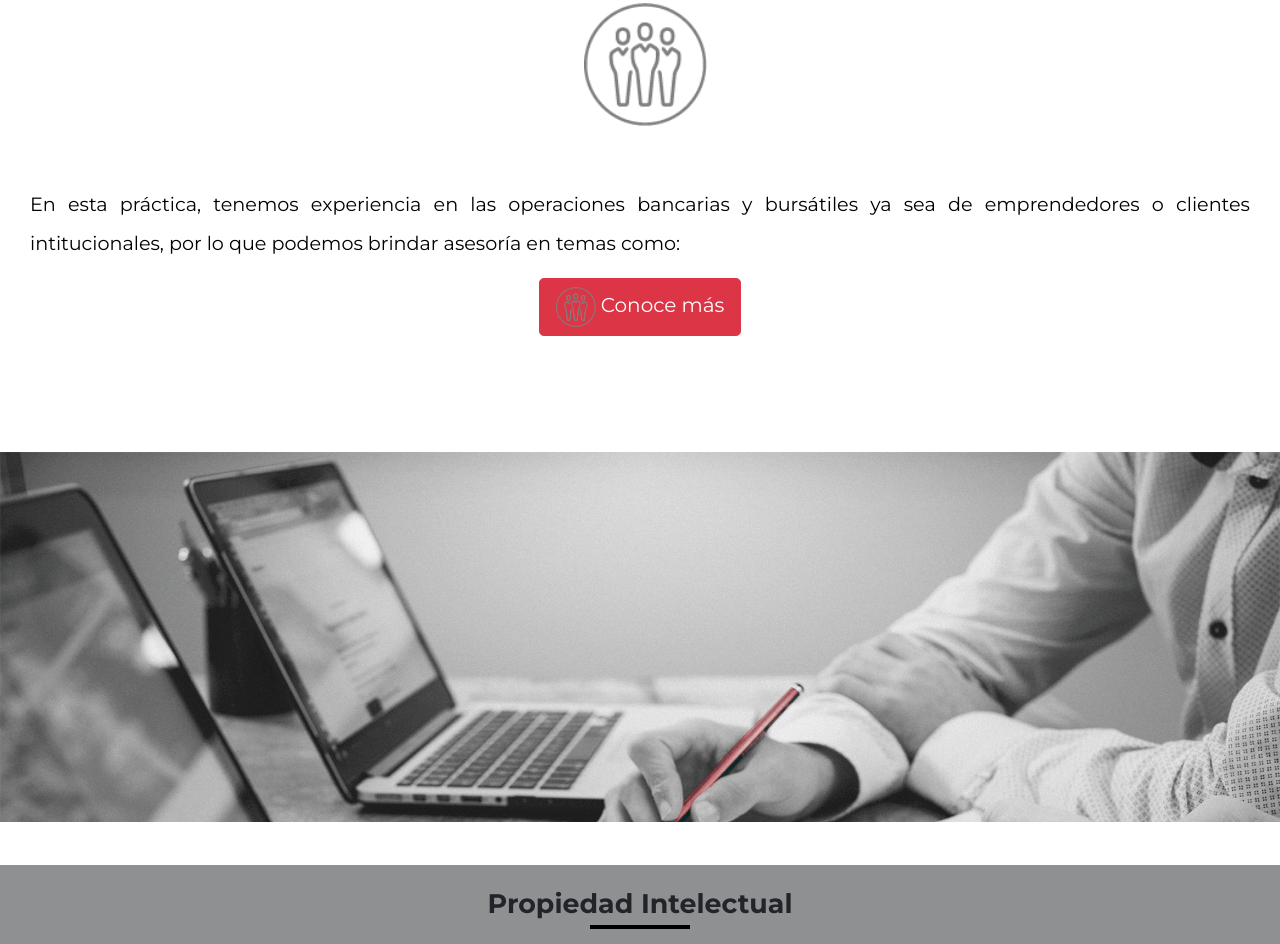
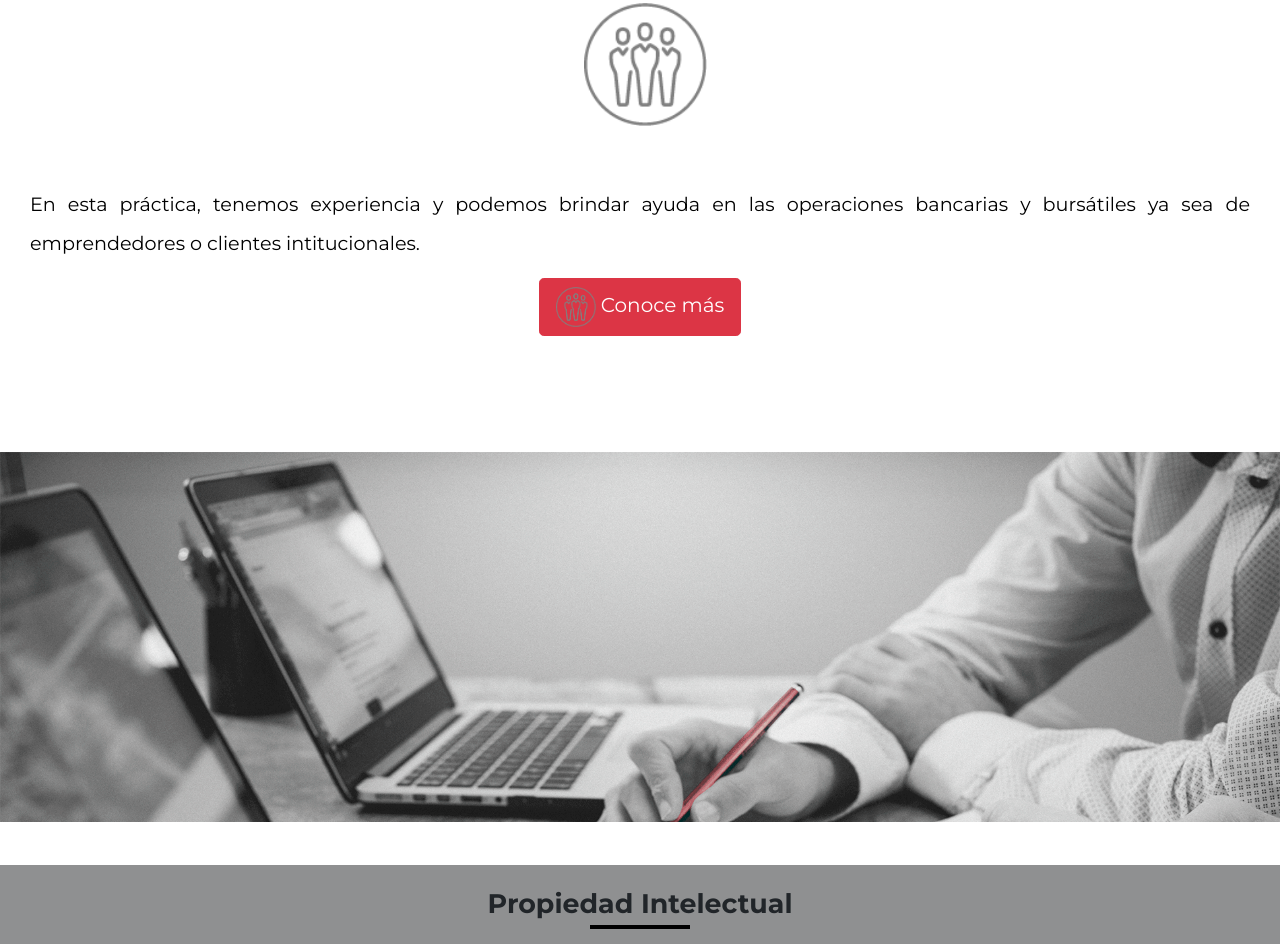
Before and after one commit to oss05/MaderoAbogados, a plain HTML site: page index.html in a window 1280 px wide. Shown: the part 5079-6023 px from the top of the page. Drawn offline with nearby package versions, Linux system fonts and the light colour scheme; a web font is replaced by a local one.

Commit message:
cambios bancario

```diff
--- a/index.html
+++ b/index.html
@@ -240,9 +240,8 @@
             <div class="contenedorTextoContratos">
                 <div class="textoContratos">
                     <p>
-                        En esta práctica, tenemos experiencia en las operaciones bancarias y bursátiles ya
-                        sea de emprendedores o clientes intitucionales, por lo que podemos brindar asesoría en
-                        temas como:
+                        En esta práctica, tenemos experiencia y podemos brindar ayuda en las operaciones bancarias y bursátiles ya
+                        sea de emprendedores o clientes intitucionales.
                     </p>
                 </div>
                 <a href="./pages/bancario.html">
```
Also changed, not shown: pages/bancario.html (+2 -2 lines).
